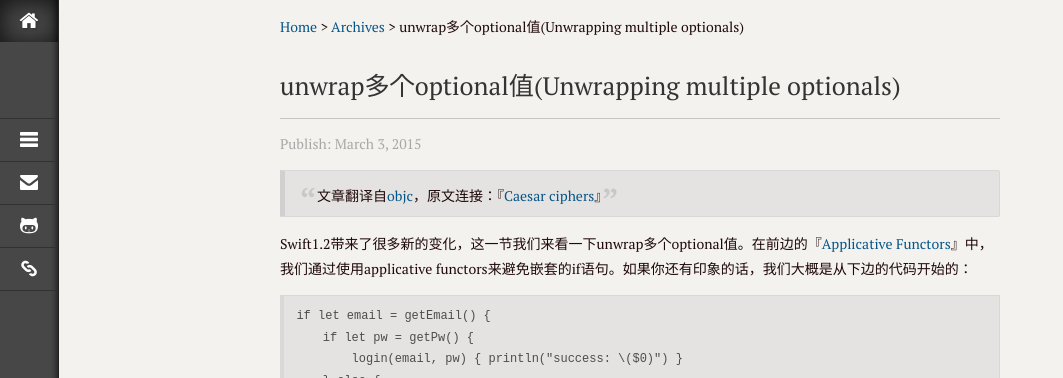
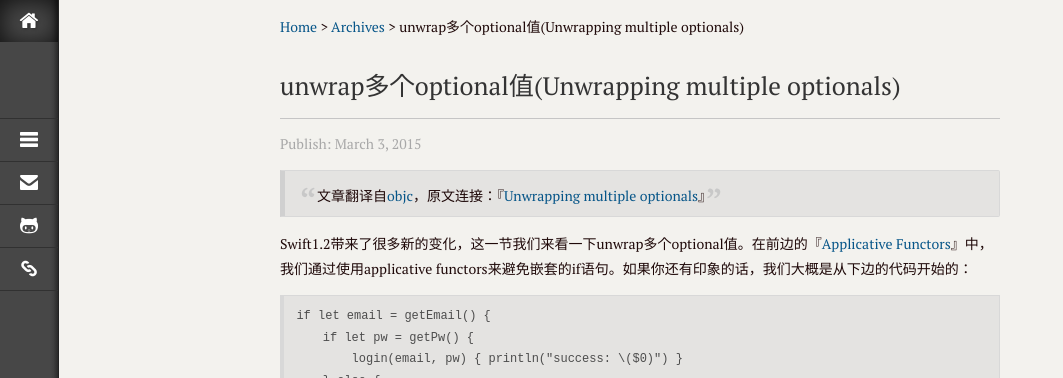
Before and after one commit to junkor/junkor.github.io, a Jekyll site: the page built from _posts/2015-03-03-Unwrapping-multiple-optionals.md, in a window 1280 px wide. Shown: the top 378 px of the page, without its empty margins (0-1063 px from the left). Built offline with Jekyll 4.4.1, drawn with Linux system fonts in a browser that asks for light colours; comment, search, counter and statistics services are not loaded.

Commit message:
changed links

```diff
--- a/_posts/2015-03-03-Unwrapping-multiple-optionals.md
+++ b/_posts/2015-03-03-Unwrapping-multiple-optionals.md
@@ -5,7 +5,7 @@ description: Swift1.2带来了很多新的变化，这一节我们来看一下un
 keywords: Unwrapping multiple optionals
 ---
 
->文章翻译自[objc](http://www.objc.io)，原文连接：『[Caesar ciphers](http://www.objc.io/snippets/18.html)』
+>文章翻译自[objc](http://www.objc.io)，原文连接：『[Unwrapping multiple optionals](http://www.objc.io/snippets/18.html)』
 
 Swift1.2带来了很多新的变化，这一节我们来看一下unwrap多个optional值。在前边的『[Applicative Functors](http://junkor.github.io/2015/01/22/Applicative-Functors.html)』中，我们通过使用applicative functors来避免嵌套的if语句。如果你还有印象的话，我们大概是从下边的代码开始的：
 
```
